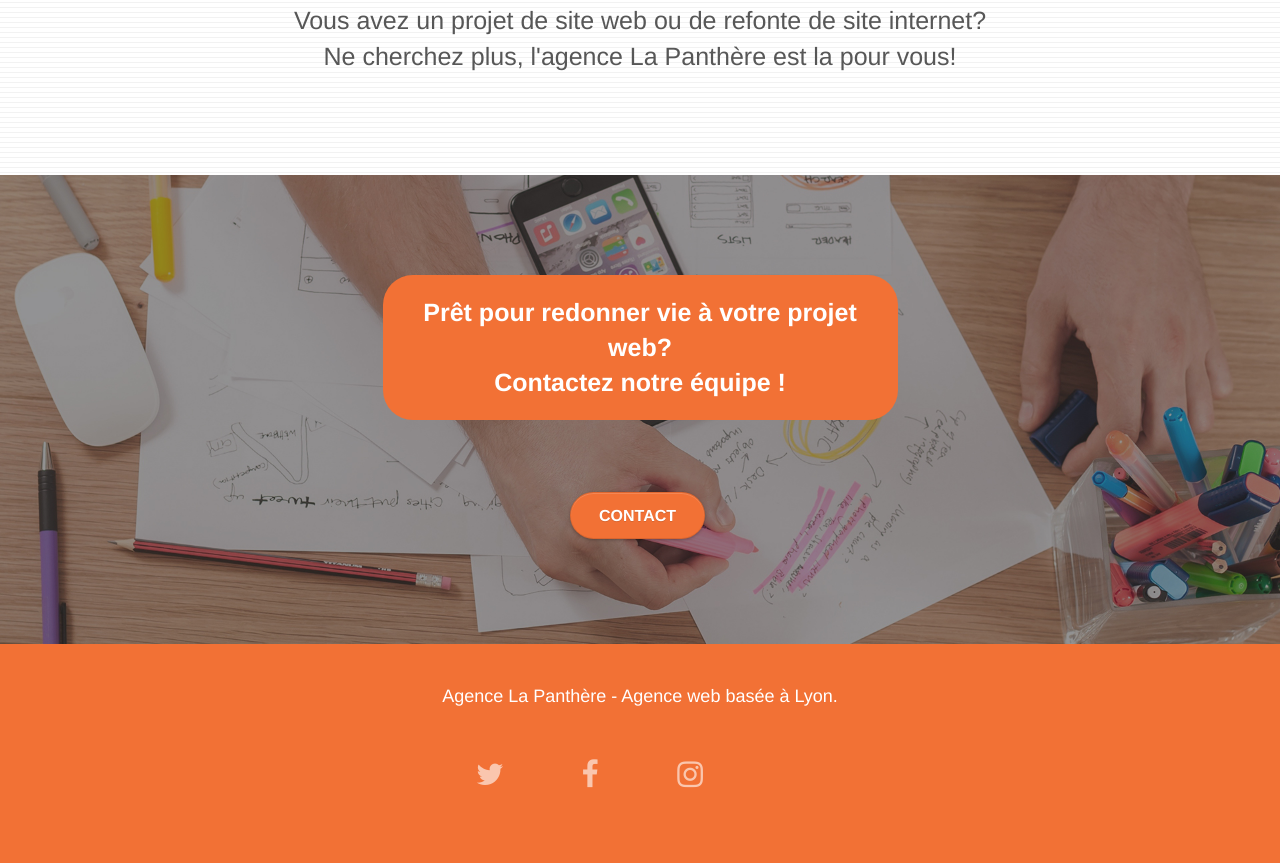
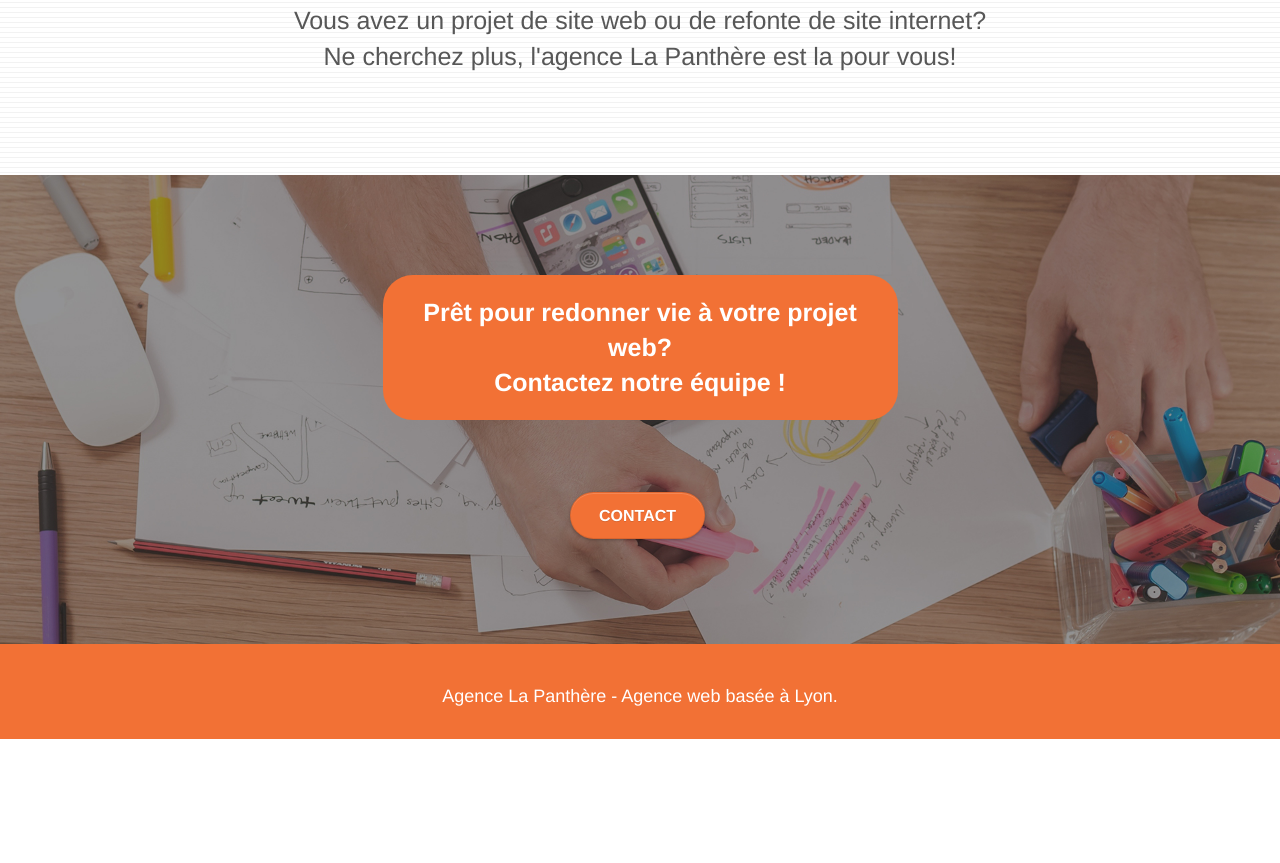
Before and after one commit to G-Etienne/Projet-la-panthere, a website: page index.html in a window 1280 px wide. Shown: the part 3644-4507 px from the top of the page. After the commit the page ends 4383 px from the top, so only its background shows below. Drawn offline with Linux system fonts and the light colour scheme.

Commit message:
essaie de modificaitons pour wave.

```diff
--- a/index.html
+++ b/index.html
@@ -233,23 +233,6 @@
 					<h2 class="text-center white foot">
 						Agence La Panthère - Agence web basée à Lyon.
 					</h2>
-					<nav class="row row-no-gutters social modif-icone">
-						<div class="col-sm-3">
-							<div class="text-center">
-								<a rel="nofollow" class="social" href="https://twitter.com/explore"><span class="fa fa-twitter icon-md"></span></a>
-							</div>
-						</div>
-						<div class="col-sm-3">
-							<div class="text-center">
-								<a rel="nofollow" class="social" href="https://www.facebook.com/"><span class="fa fa-facebook icon-md"></span></a>
-							</div>
-						</div>
-						<div class="col-sm-3">
-							<div class="text-center">
-								<a rel="nofollow" class="social" href="https://www.instagram.com/?hl=fr"><span class="fa fa-instagram icon-md"></span></a>
-							</div>
-						</div>
-					</nav>
 				</div>
 			</div>
 		</div>
--- a/style.scss
+++ b/style.scss
@@ -761,7 +761,7 @@ h4 {
 }
 
 .bgc-atomic-tangerine {
-    background-color: #f27135;
+    background-color: #F3976C;
 }
 
 .tc-white.tc-color{
@@ -770,7 +770,7 @@ h4 {
 }
 
 .btn-atomic-tangerine {
-    background: #f27135;
+    background: #F3976C;
     color: #FFFFFF!important;
 }
 
@@ -788,7 +788,7 @@ h4 {
 }
 
 .ltc-atomic-tangerine {
-    color: #f27135!important;
+    color: #F3976C!important;
 }
 
 .ltc-atomic-tangerine:hover {
@@ -1064,7 +1064,7 @@ h4 {
     margin-top: 20px;
 }
 .ltc-white.bold-link.btn.btn-lg.btn-clean.btn-rd.btn{
-    background-color: #f27135;
+    background-color: #F3976C;
 
 }
 #cta-hero :hover{
@@ -1079,7 +1079,7 @@ h4 {
 .tc-white.txt-down{
     color: #ffffff!important;
     font-size: 25px;
-    background-color: #f27135;
+    background-color: #F3976C;
     width: 50%;
     padding: 20px;
     margin: auto;
@@ -1194,7 +1194,6 @@ strong{
 .nav-spp,.nav-cont{
     display: none;
 }
-
 @media (max-width: 767px){
     .nav-spp{
         display: flex;
```
